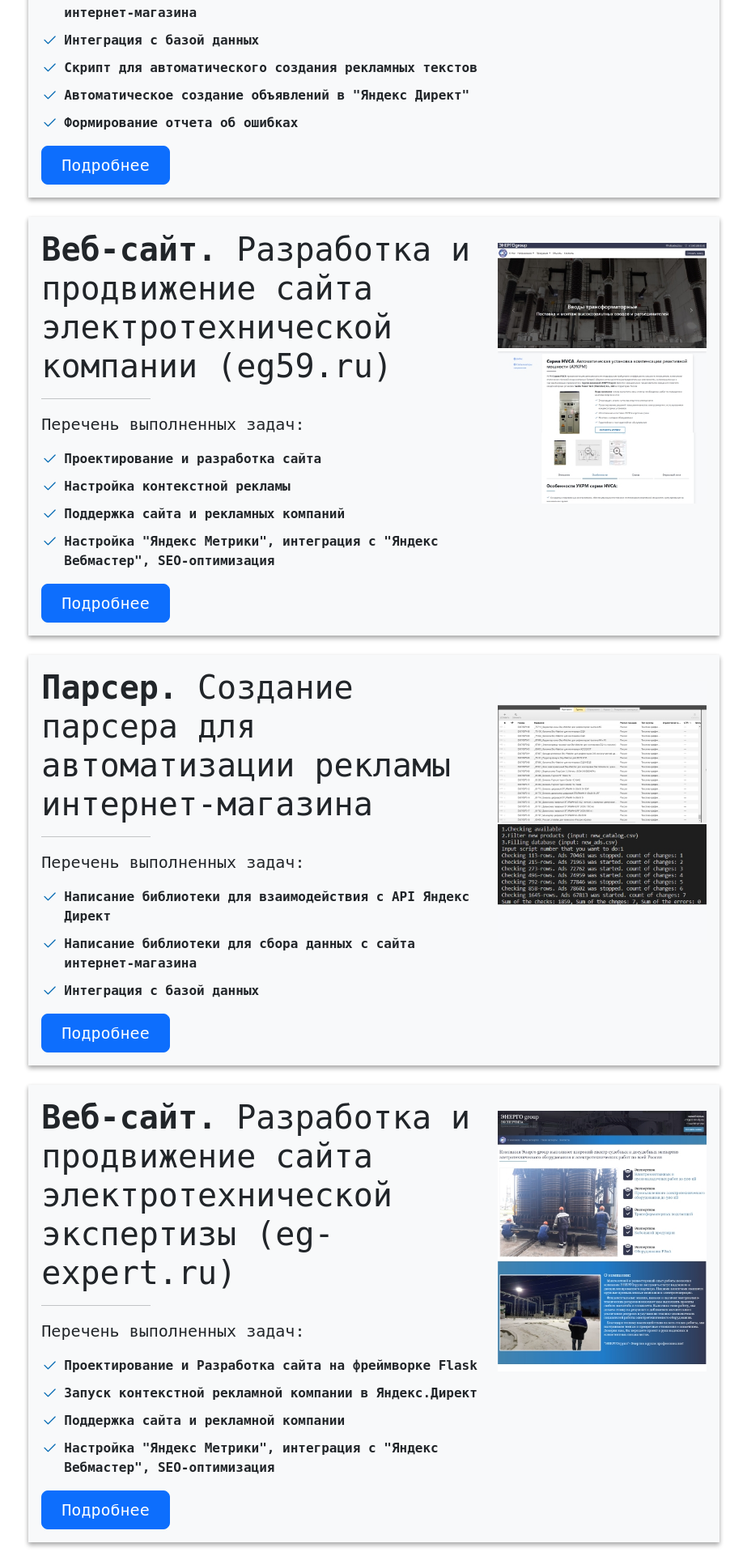
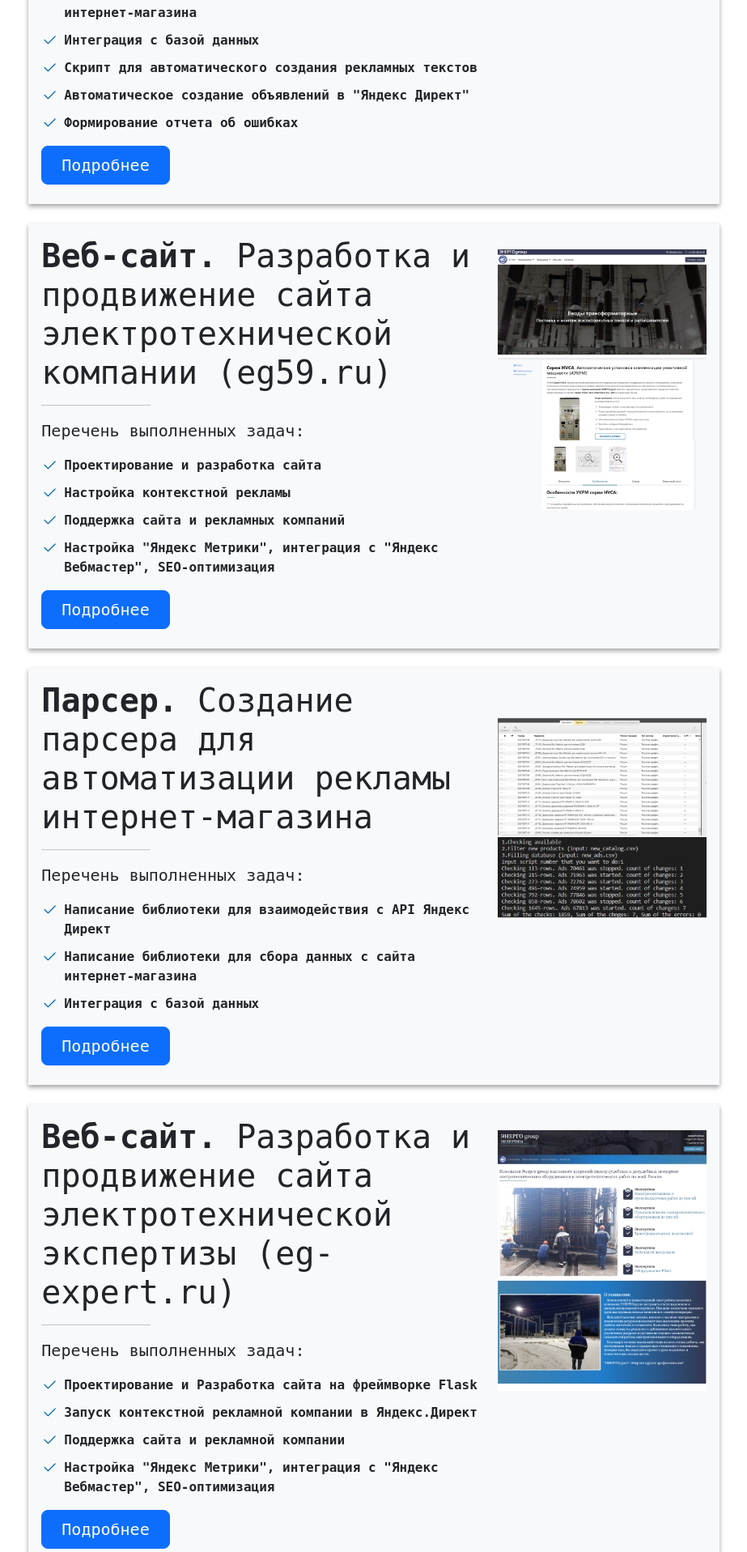
Before and after one commit to Denis-Bez/PP002_Prog-block, a Flask app: page /projects/ in a window 1280 px wide. Shown: the part 497-2414 px from the top of the page at 81% size, without its empty margins (178-1101 px from the left). Run offline with Flask 2, Linux system fonts and the light colour scheme; data comes from the database, SQL or seed files in the repository; parts of the project's set-up code (start-up, migrations or seed data) failed here and were passed over; some libraries are stand-ins or nearby versions.

Commit message:
Refactoring

```diff
--- a/templates/projects.html
+++ b/templates/projects.html
@@ -10,7 +10,7 @@
                     <hr class="col-5 col-md-3">
                     {{ item.short_discription|safe }}
                     <div>
-                        <a href="{{ item.url }}" class="btn btn-primary btn-lg px-4">
+                        <a href="{{ item.url }}" class="btn btn-primary btn-lg px-4 mb-2">
                         {% if item.language == 'ru' %}
                         Подробнее
                         {% elif item.language == 'en' %}
```
